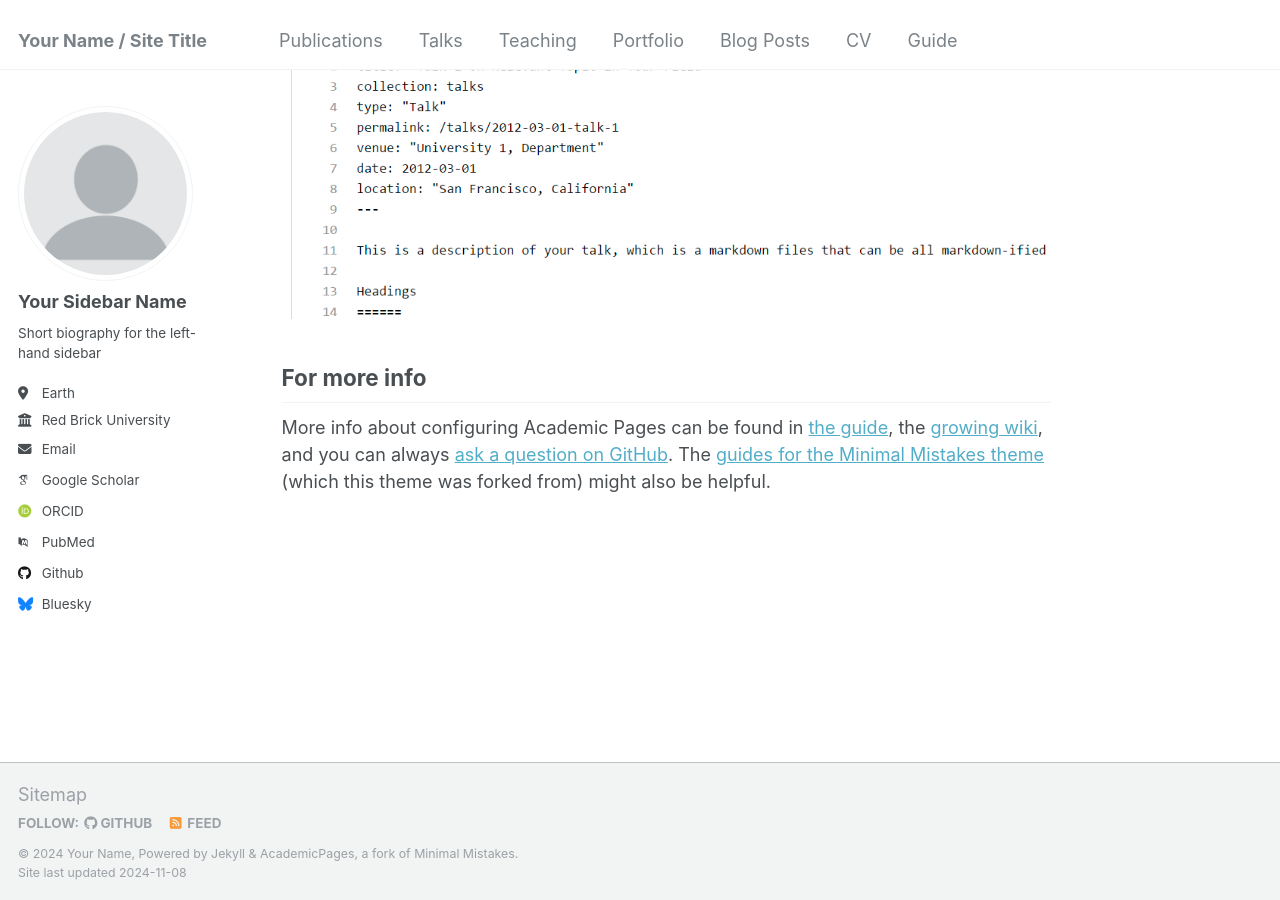
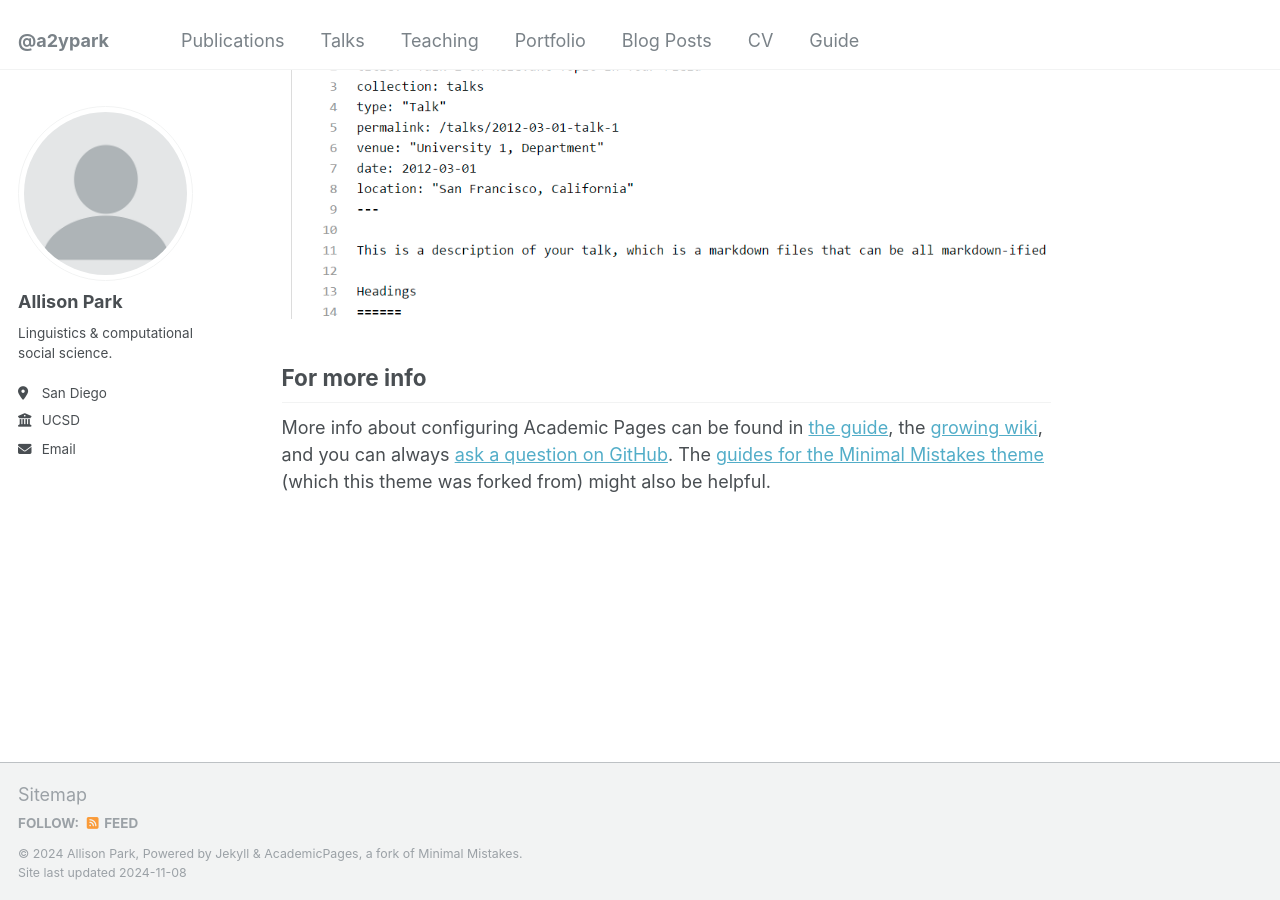
Before and after one commit to a2ypark/a2ypark.github.io, a Jekyll site: the page built from _pages/about.md, in a window 1280 px wide and 900 px high, scrolled down 2643 px. Built offline with Jekyll 4.4.1, drawn with Linux system fonts in a browser that asks for light colours; some web fonts are replaced.

Commit message:
Update _config.yml
Initial landing page edits

```diff
--- a/_config.yml
+++ b/_config.yml
@@ -8,13 +8,13 @@
 
 # Basic Site Settings
 locale                   : "en-US"
-title                    : "Your Name / Site Title"
+title                    : "@a2ypark"
 title_separator          : "-"
-name                     : &name "Your Name"
-description              : &description "personal description"
-url                      : https://academicpages.github.io # the base hostname & protocol for your site e.g. "https://mmistakes.github.io"
+name                     : &name "Allison Park"
+description              : &description "Personal & portfolio website."
+url                      : https://a2ypark.github.io # the base hostname & protocol for your site e.g. "https://mmistakes.github.io"
 baseurl                  : "" # the subpath of your site, e.g. "/blog"
-repository               : "academicpages/academicpages.github.io"
+repository               : "a2ypark/a2ypark.github.io"
 
 # Site Author - The following control what appear as part of the author content on the side bar.
 #               If a field is blank the icon and link will not appear, otherwise it will be shown.
@@ -22,21 +22,21 @@ repository               : "academicpages/academicpages.github.io"
 author:
   # Biographic information
   avatar           : "profile.png"
-  name             : "Your Sidebar Name"
+  name             : "Allison Park"
   pronouns         : # example: "she/her"
-  bio              : "Short biography for the left-hand sidebar"
-  location         : "Earth"
-  employer         : "Red Brick University"
+  bio              : "Linguistics & computational social science."
+  location         : "San Diego"
+  employer         : "UCSD"
   uri              : # URL
-  email            : "none@example.org"
+  email            : "a2ynpark@gmail.com"
 
   # Academic websites
   arxiv            : # URL - Update with the correct link to your profile
-  googlescholar    : "https://scholar.google.com/citations?user=PS_CX0AAAAAJ"
+  googlescholar    : # URL
   impactstory      : # URL
-  orcid            : "http://orcid.org/yourorcidurl"
+  orcid            : # URL
   semantic         : # URL
-  pubmed           : "https://www.ncbi.nlm.nih.gov/pubmed/?term=john+snow"
+  pubmed           : # URL
   researchgate     : # URL
   scopus           : # URL
 
@@ -44,12 +44,12 @@ author:
   bitbucket        : # Username - Update with your username on the site
   codepen          : # Username
   dribbble         : # Username
-  github           : "academicpages"
+  github           : # Username
   kaggle           : # Username
   stackoverflow    : # User number or user number and name (i.e., use "1" or "1/jeff-atwood")
 
   # Social media
-  bluesky          : "bsky.app" # Replace this with you Bluesky username
+  bluesky          : # Username
   facebook         : # Username
   flickr           : # Username
   foursquare       : # Username
@@ -130,7 +130,7 @@ yandex_site_verification :
 
 # Social Sharing
 twitter:
-  username               : &twitter
+  username               :
 facebook:
   username               :
   app_id                 :
@@ -293,7 +293,7 @@ sass:
 permalink: /:categories/:title/
 # paginate: 5 # amount of posts to show
 # paginate_path: /page:num/
-timezone: Etc/UTC # http://en.wikipedia.org/wiki/List_of_tz_database_time_zones
+timezone: Los Angeles/UTC-8 # http://en.wikipedia.org/wiki/List_of_tz_database_time_zones
 
 
 # Plugins
```
